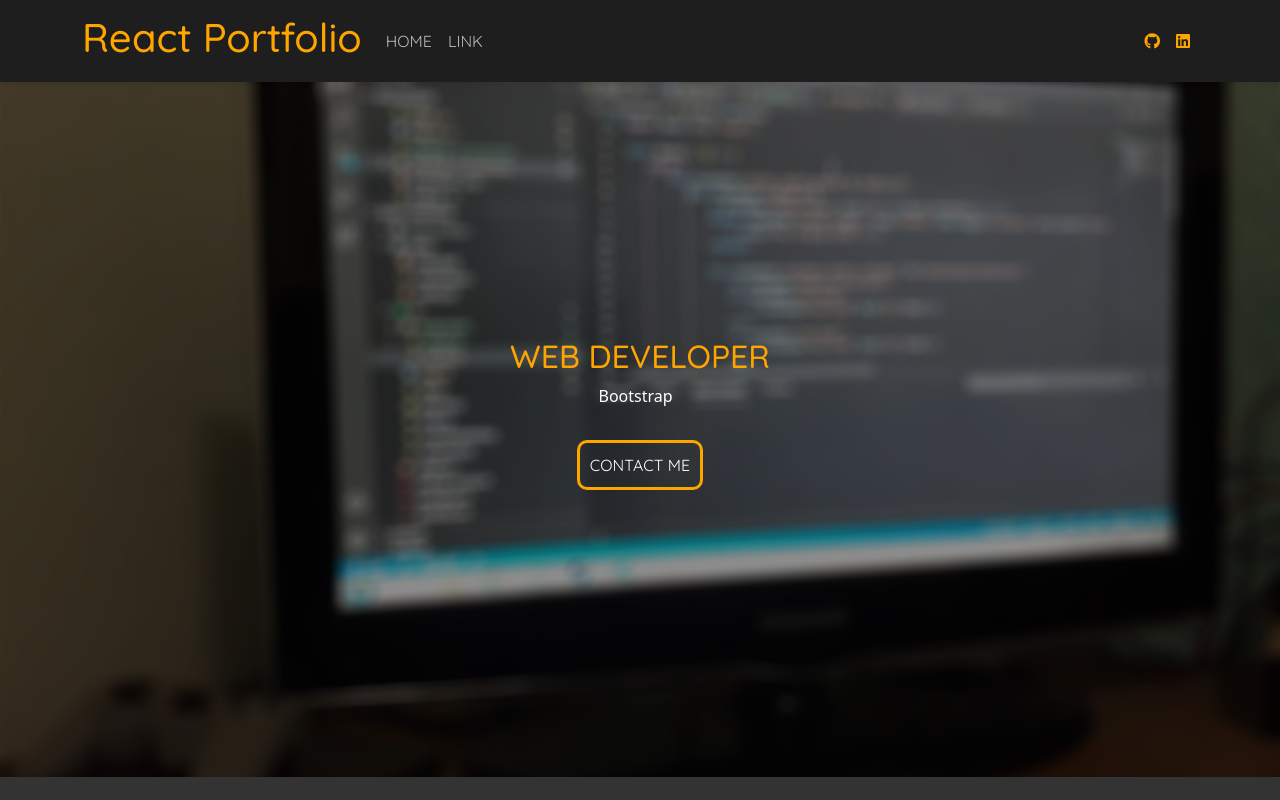
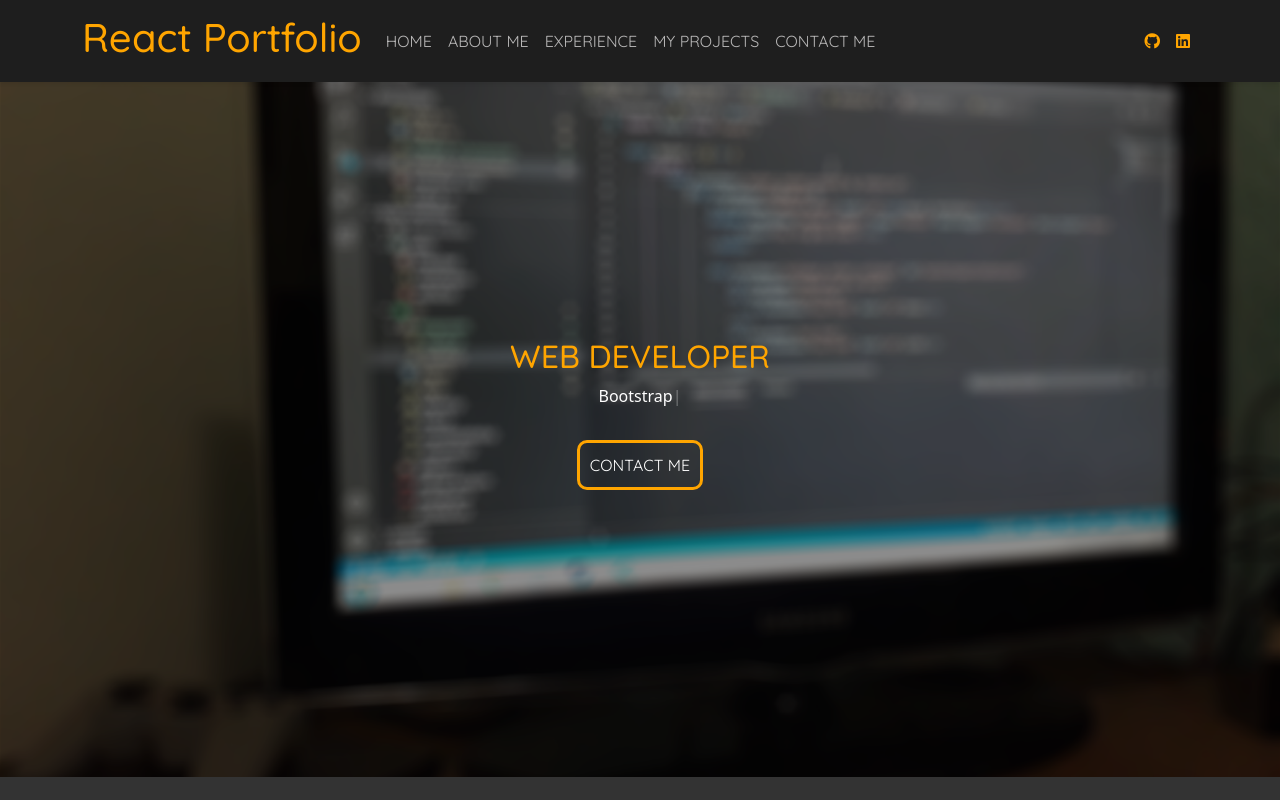
Before and after one commit to fabiomarras-dev/react-portfolio, a React (Create React App) app: page / in a window 1280 px wide. Shown: the top 800 px of the page. Built offline with nearby package versions, Linux system fonts and the light colour scheme.

Commit message:
Navbar working and styled footer

```diff
--- a/src/App.css
+++ b/src/App.css
@@ -217,6 +217,9 @@ h4 {
     direction: ltr;
     width: 100%;
   }
+  .experience-wrapper::before {
+    left: 1.25rem;
+  }
 }
 
 /* Projects */
@@ -302,6 +305,7 @@ h4 {
 
 /* footer */
 .footer {
+  background-color: #1e1e1e;
 
 }
 
@@ -309,3 +313,8 @@ h4 {
   text-decoration: none;
   color: white;
 }
+
+.footer-row {
+  justify-content: center !important;
+  text-align: center;
+}
--- a/src/components/AboutMe.js
+++ b/src/components/AboutMe.js
@@ -4,7 +4,7 @@ import Author2 from "../fabio2.png";
 
 const AboutMe = () => {
   return (
-    <div className="container py-5">
+    <div id="aboutme" className="container py-5">
         <div className="row">
             <div className="col-lg-6 col-xm-12 mb-5">
               <div id="carouselExampleIndicators" className="carousel slide" data-interval="false">
--- a/src/components/ContactMe.js
+++ b/src/components/ContactMe.js
@@ -2,7 +2,7 @@ import React from 'react'
 
 const ContactMe = () => {
   return (
-    <div className='contactMe'>
+    <div id='contactme' className='contactMe'>
         <div>
             <div className='container'>
                 <h1 className='py-5'>Contact Me</h1>
--- a/src/components/Experience.js
+++ b/src/components/Experience.js
@@ -2,7 +2,7 @@ import React from 'react';
 
 const Experience = () => {
   return (
-    <div className='experience mb-5'>
+    <div id='experience' className='experience mb-5'>
         <div className='d-flex justify-content-center my-5'>
             <h1>Experience</h1>
         </div>
--- a/src/components/Footer.js
+++ b/src/components/Footer.js
@@ -2,28 +2,14 @@ import React from 'react';
 
 const Footer = () => {
   return (
-    <div className='footer'>
+    <div className='footer py-5'>
         <div className='container'>
             <div className='row'>
-                <div className='col-lg-4 col col-md-6 col-sm-6'>
-                    <div className='d-flex '>
-                        <p>Brasilia...</p>
-                    </div>
-                    <div className='d-flex '>
-                        <p>DF</p>
-                    </div>
-                </div>
-                <div className='col-lg-3 col-md-2 col-sm-6'>
-                    <div className='row'>
+
+                <div className='col-lg-12 col-md-12 col-sm-12'>
+                    <div className='row footer-row'>
                         <div className='col'>
-                            <a href="footer-nav">Home</a>
-                            <a href="footer-nav">Home</a>
-                            <a href="footer-nav">Home</a>
-                        </div>
-                        <div className='col'>
-                            <a href="footer-nav">Home</a>
-                            <a href="footer-nav">Home</a>
-                            <a href="footer-nav">Home</a>
+                            <p>Brasilia - DF/Brazil</p>
                         </div>
                     </div>
                 </div>
--- a/src/components/Header.js
+++ b/src/components/Header.js
@@ -3,7 +3,7 @@ import Typed from "react-typed";
 
 const Header = () => {
     return (
-        <div className="header-wrapper">
+        <div id="home" className="header-wrapper">
             <div className="main-info">
                 <h2>Web Developer</h2>
                 <Typed
--- a/src/components/Navbar.js
+++ b/src/components/Navbar.js
@@ -5,7 +5,7 @@ const Navbar = () => {
     return (
         <nav className="navbar navbar-expand-lg shadow-sm sticky-top">
             <div className="container">
-                <a className="navbar-brand" href="/#"><h1>React Portfolio</h1></a>
+                <a className="navbar-brand" href="/"><h1>React Portfolio</h1></a>
                 <button className="navbar-toggler" type="button" data-toggle="collapse" data-target="#navbarSupportedContent" aria-controls="navbarSupportedContent" aria-expanded="false" aria-label="Toggle navigation">
                     <i class="fas fa-grip-lines"></i>
                 </button>
@@ -13,10 +13,19 @@ const Navbar = () => {
                 <div className="collapse navbar-collapse" id="navbarSupportedContent">
                     <ul className="navbar-nav me-auto">
                     <li className="nav-item">
-                        <Link smooth={true} className="nav-link" href="/#">Home</Link>
+                        <Link to="home" offset={-110} className="nav-link" href="/#">Home</Link>
                     </li>
                     <li className="nav-item">
-                        <Link smooth={true} className="nav-link" href="/#">Link</Link>
+                        <Link to="aboutme" offset={-80} className="nav-link" href="/#">About Me</Link>
+                    </li>
+                    <li className="nav-item">
+                        <Link to="experience" offset={-100} className="nav-link" href="/#">Experience</Link>
+                    </li>
+                    <li className="nav-item">
+                        <Link to="projects" offset={-80} className="nav-link" href="/#">My Projects</Link>
+                    </li>
+                    <li className="nav-item">
+                        <Link to="contactme" offset={-80} className="nav-link" href="/#">Contact Me</Link>
                     </li>
                     </ul>
                     <ul className="navbar-nav ms-auto social-icons">
--- a/src/components/Projects.js
+++ b/src/components/Projects.js
@@ -88,7 +88,7 @@ const popupboxConfigProject4 = {
 }
 
   return (
-   <div className='projects-wrapper'>
+   <div id='projects' className='projects-wrapper'>
         <div className='container'>
             <h1 className='text-center py-5'>My Projects</h1>
 
```
